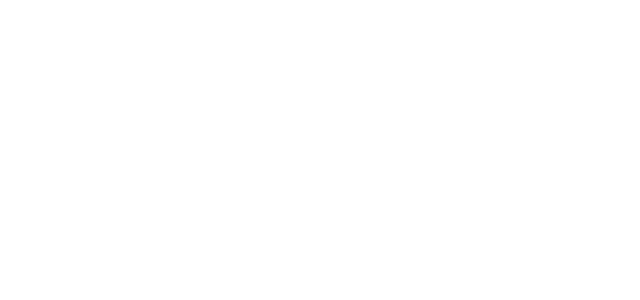
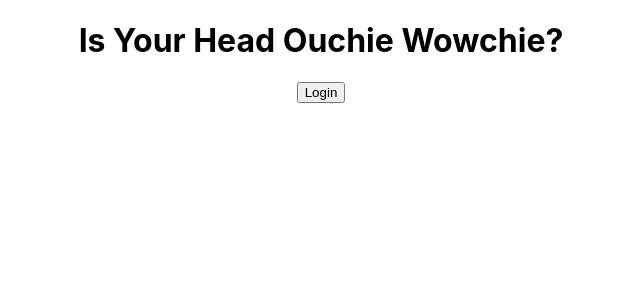
Before and after one commit to ArsalaanAli/HTN2022-Project, a React (Create React App) app in the folder frontend/: page / in a window 1280 px wide. Shown: the top 300 px of the page, without its empty margins (319-959 px from the left). Built offline with nearby package versions, Linux system fonts and the light colour scheme.

Commit message:
creating backend

```diff
--- a/frontend/src/App.js
+++ b/frontend/src/App.js
@@ -1,7 +1,24 @@
 import "./App.css";
+import Home from "./Home";
+import Login from "./Login";
+import { React, useState, useEffect } from "react";
 
 function App() {
-  return <div></div>;
+  const [currentPage, setCurrentPage] = useState("home");
+  useEffect(() => {
+    console.log(currentPage);
+  }, [currentPage]);
+
+  if (currentPage === "home") {
+    return (
+      <div>
+        <Home setCurrentPage={setCurrentPage} />
+      </div>
+    );
+  }
+  if (currentPage === "login") {
+    return <Login />;
+  }
 }
 
 export default App;
--- /dev/null
+++ b/frontend/src/Home.css
@@ -0,0 +1,5 @@
+.home {
+  display: flex;
+  flex-direction: column;
+  align-items: center;
+}
--- /dev/null
+++ b/frontend/src/Home.js
@@ -0,0 +1,19 @@
+import React from "react";
+import "./Home.css";
+
+function Home(props) {
+  return (
+    <div className="home">
+      <h1>Is Your Head Ouchie Wowchie?</h1>
+      <button
+        onClick={() => {
+          props.setCurrentPage("login");
+        }}
+      >
+        Login
+      </button>
+    </div>
+  );
+}
+
+export default Home;
--- /dev/null
+++ b/frontend/src/Login.css
@@ -0,0 +1,6 @@
+.login {
+  display: flex;
+  flex-direction: column;
+  align-items: center;
+  justify-content: center;
+}
--- /dev/null
+++ b/frontend/src/Login.js
@@ -0,0 +1,37 @@
+import { React, useState } from "react";
+import "./Login.css";
+function Login() {
+  const [email, setEmail] = useState("");
+  const [password, setPassword] = useState("");
+
+  const handleSubmit = (event) => {
+    event.preventDefault();
+    alert(`The name you entered was: ${email + password}`);
+  };
+
+  return (
+    <div>
+      <form onSubmit={handleSubmit} className="login">
+        <label>
+          Enter your email:
+          <input
+            type="text"
+            value={email}
+            onChange={(e) => setEmail(e.target.value)}
+          />
+        </label>
+        <label>
+          Enter your password:
+          <input
+            type="text"
+            value={password}
+            onChange={(e) => setPassword(e.target.value)}
+          />
+        </label>
+        <input type="submit" />
+      </form>
+    </div>
+  );
+}
+
+export default Login;
```
Also changed, not shown: 1 other file (tests, documents, lock files or other folders).
